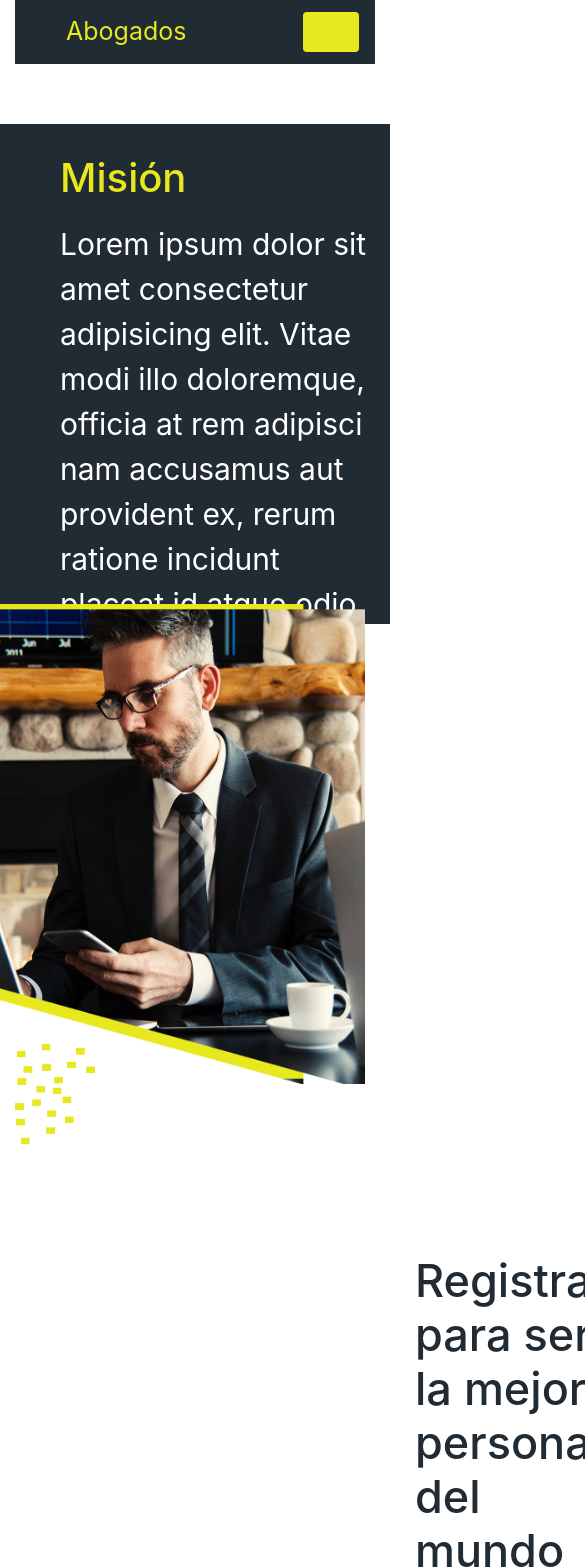
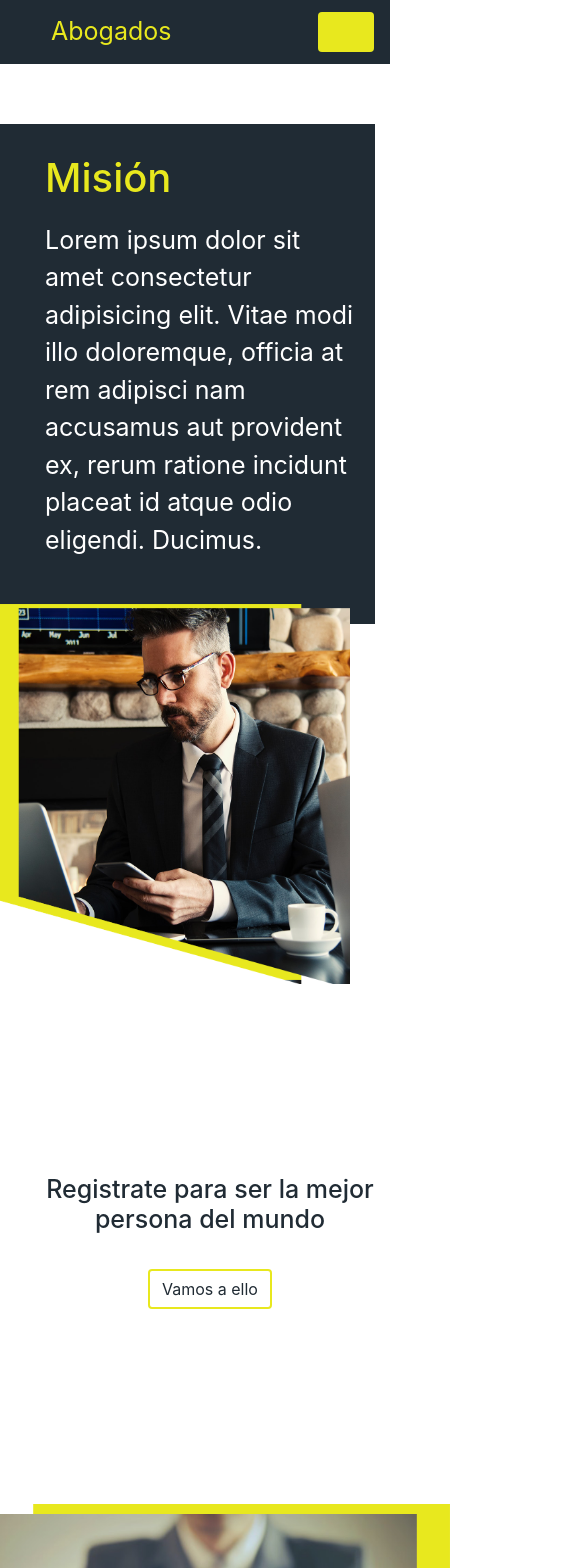
Before and after one commit to efnaranjo6/Abogados, an Angular app in the folder Front-end/AbogadoFront/: page / in a window 390 px wide. Shown: the top 1568 px of the page, 585 px wide, since content can reach past the window. Built offline with nearby package versions, Linux system fonts and the light colour scheme.

Commit message:
newFront

```diff
--- a/Front-end/AbogadoFront/src/app/abogados/abogados.component.css
+++ b/Front-end/AbogadoFront/src/app/abogados/abogados.component.css
@@ -31,3 +31,18 @@
     /* background-color: red; */
     margin-bottom: 80px;
 }
+@media only screen and (max-width: 600px) {
+
+    .cja_Abogado img{
+
+        width: 360px;
+        height: 500px;
+        margin-bottom: 30px;
+    }
+    .cja_TiposAbogado p
+{
+    color: #202B34;
+    margin-bottom: 50px;
+}
+
+}
--- a/Front-end/AbogadoFront/src/app/abogados/abogados.component.html
+++ b/Front-end/AbogadoFront/src/app/abogados/abogados.component.html
@@ -3,7 +3,7 @@
 
         <div class="cja_tituloAbogados col-sm-12">
            <h2>
-               Nuestros Servicios
+               Nuestro Equipo
            </h2>
         </div>
        </div>
--- a/Front-end/AbogadoFront/src/app/app.component.css
+++ b/Front-end/AbogadoFront/src/app/app.component.css
@@ -0,0 +1,5 @@
+*{
+    margin: 0;
+    padding: 0;
+    box-sizing: border-box;
+}
--- a/Front-end/AbogadoFront/src/app/footer/footer.component.css
+++ b/Front-end/AbogadoFront/src/app/footer/footer.component.css
@@ -22,3 +22,21 @@
     float: right;
     margin-right: 50px;
 }
+
+@media only screen and (max-width: 600px) {
+
+    .inner_footer
+    {
+        background-color: #202B34;
+        width: 100%;
+
+    }
+
+    .mapa_Google iframe{
+
+        margin: 10px;
+        width: 100%;
+    }
+
+
+}
--- a/Front-end/AbogadoFront/src/app/home/home.component.css
+++ b/Front-end/AbogadoFront/src/app/home/home.component.css
@@ -98,19 +98,52 @@
 @media only screen and (max-width: 600px) {
 
     .inner_Mision img{
-        width: 480px;
-        height: 480px;
+        width: 380px;
+        height: 380px;
         margin-top: 30px;
     }
 
     .cja_registroHome
     {
-        margin-top: 500px;
+
+    }
+    .inner_RegistroHome
+    {
+        margin-top: 400px;
     }
     .cja_registroHome img{
-        width: 80px;
-        height: 100px;
-        position: absolute;
-        top: -80px;
+
+        display: none;
     }
+    .cja_RegistroTxt h3{
+        font-size: 25px;
+    }
+    .cja_RegistroTxt
+    {
+    /* background-color: red; */
+    position: absolute;
+    width: 100%;
+    margin: 100px 0;
+    text-align: center;
+    }
+    .cja_ImgVision img
+{
+    max-width: 450px;
+    max-height: 480px;
 }
+.inner_Mision{
+    background-color: #202B34;
+    margin-top: 60px;
+    height: 500px;
+    width: 100%;
+}
+.inner_Mision p{
+    color: white;
+    font-size: 25px;
+}
+.inner_Vision p{
+
+    font-size: 20px;
+    margin-top: 40px;
+}
+}
--- a/Front-end/AbogadoFront/src/app/home/home.component.html
+++ b/Front-end/AbogadoFront/src/app/home/home.component.html
@@ -15,7 +15,8 @@
     <div class="row inner_RegistroHome">
     <div class="cja_registroHome col-sm-12">
       <img src="../../assets/formasUno.png" alt="">
-      <div class="cja_RegistroTxt">
+
+      <div class="cja_RegistroTxt ">
         <h3>
           Registrate para ser la mejor persona del mundo
         </h3>
--- a/Front-end/AbogadoFront/src/app/servicios/servicios.component.html
+++ b/Front-end/AbogadoFront/src/app/servicios/servicios.component.html
@@ -12,17 +12,17 @@
             <div class="cja_servicios row ">
                 <div class="cja_TiposServicios col-sm-12 col-md-4">
                     <img src="../../assets/Recurso 1.svg" alt="">
-                    <h4>Homicidio</h4>
+                    <h4>Penal</h4>
                     <p>Lorem ipsum dolor sit amet, consectetur adipisicing elit. Perspiciatis obcaecati, placeat ullam numquam non explicabo nemo ad distinctio blanditiis veniam corporis saepe perferendis sunt laborum sed accusamus! Ex, itaque expedita?</p>
                 </div>
                 <div class="cja_TiposServicios col-sm-12 col-md-4">
                     <img src="../../assets/judicial.svg" alt="">
-                    <h4>Judicial</h4>
+                    <h4>Civil</h4>
                     <p>Lorem ipsum dolor sit amet, consectetur adipisicing elit. Dolor quis nesciunt beatae illo molestiae iusto, veniam aut, obcaecati dolorum, blanditiis porro incidunt nam dignissimos quasi quod sunt doloremque ullam aliquam.</p>
                 </div>
                 <div class="cja_TiposServicios col-sm-12 col-md-4">
                     <img src="../../assets/cartera.svg" alt="">
-                    <h4>Cartera</h4>
+                    <h4>Cobranzas</h4>
                     <p>Lorem ipsum dolor sit amet, consectetur adipisicing elit. Reiciendis, incidunt! Quis tempora commodi numquam, hic alias aliquid nulla. Dolore pariatur molestias deleniti obcaecati facere commodi at quam eius dicta officiis.</p>
                 </div>
              </div>
```
Also changed, not shown: Front-end/AbogadoFront/src/app/servicios/servicios.component.css (line endings or trailing spaces).
